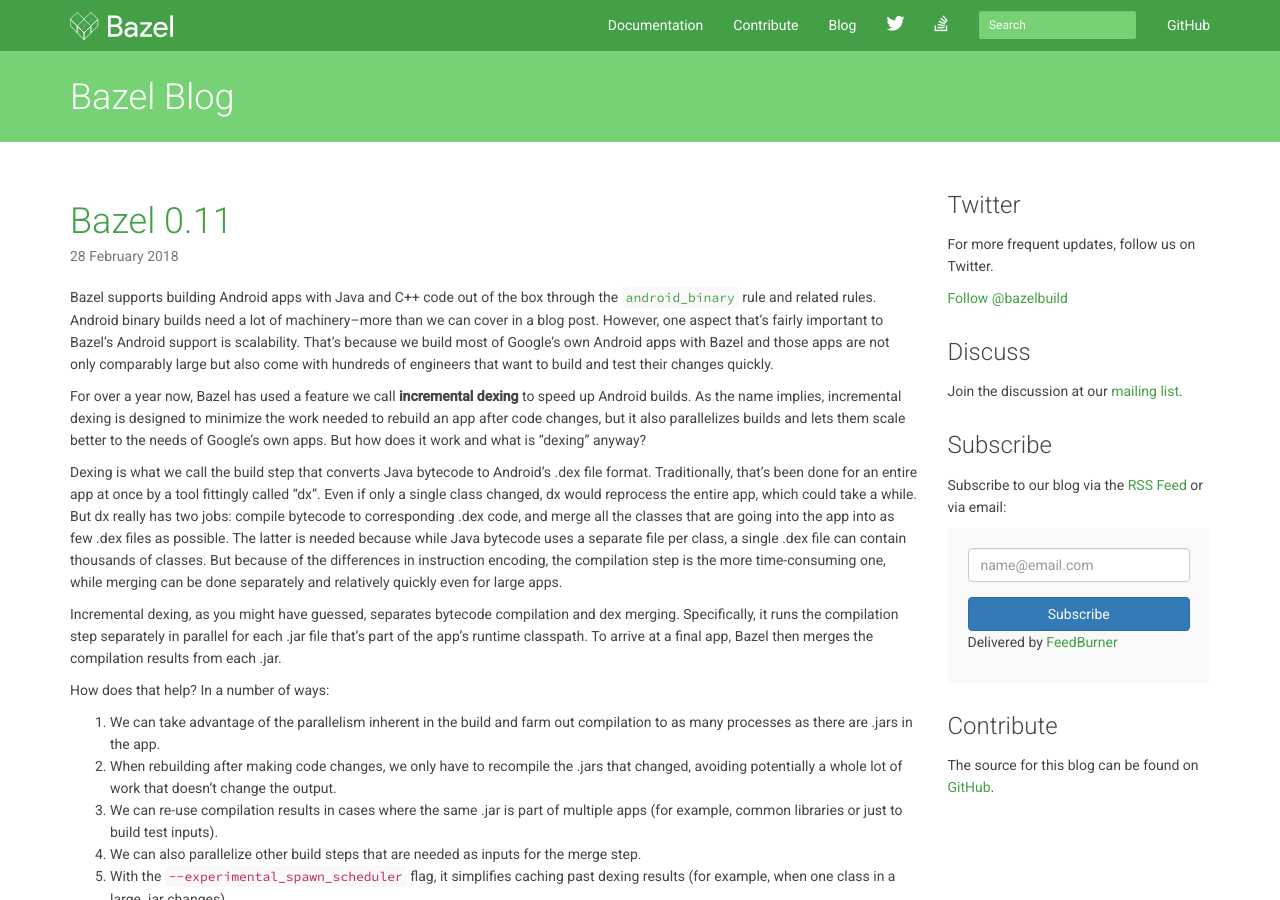
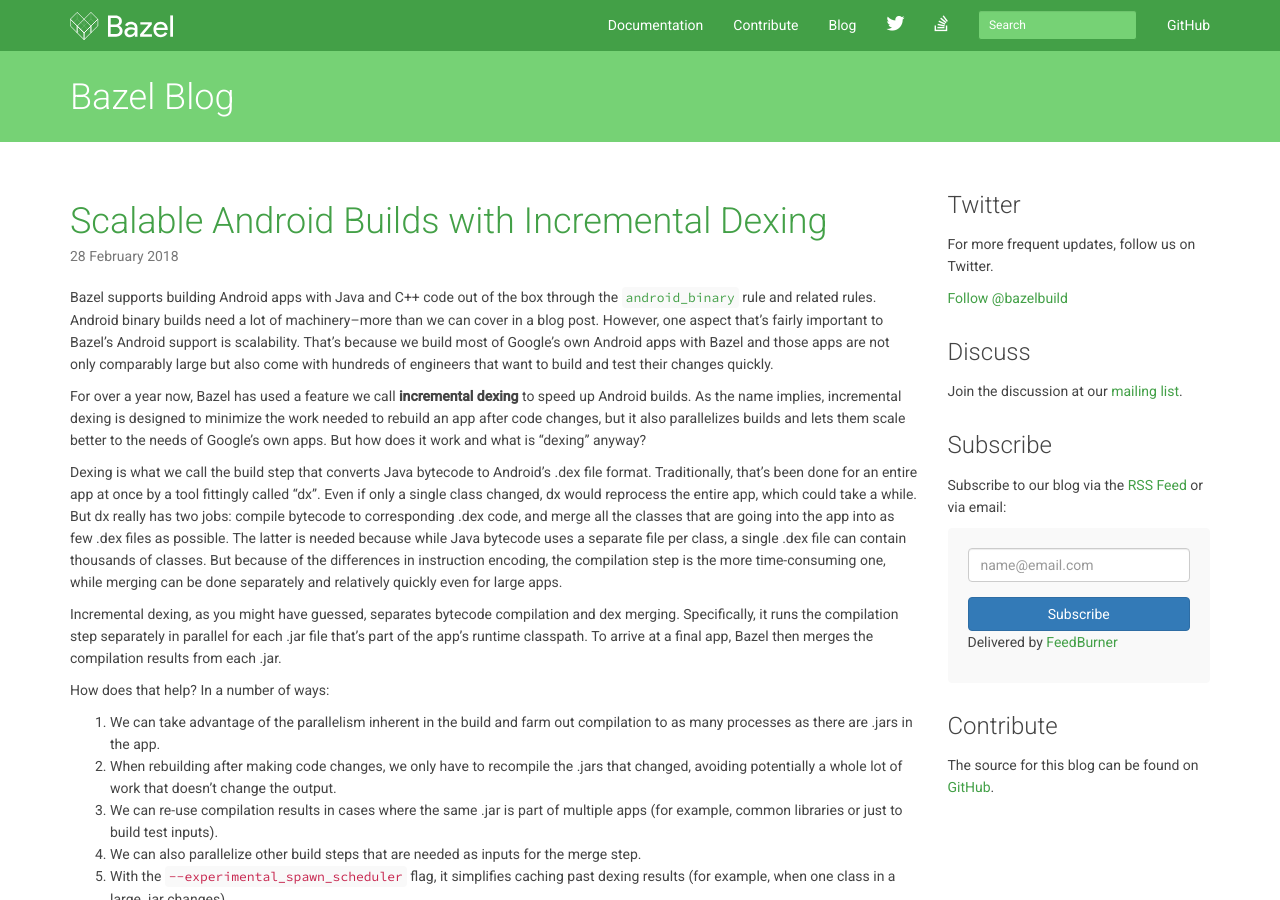
Before and after one commit to bazelbuild/bazel-blog, a Jekyll site: the page built from index.html, in a window 1280 px wide and 900 px high. Built offline with Jekyll 4.4.1, drawn with Linux system fonts in a browser that asks for light colours; nearby versions of some CDN libraries; library files that are not in the unit come from our copies; Markdown is read by kramdown in place of the engine named in the settings; the list of posts is cut into pages by our own code.

Commit message:
fix title

```diff
--- a/_posts/2018-02-28-incremental-dexing.md
+++ b/_posts/2018-02-28-incremental-dexing.md
@@ -1,6 +1,6 @@
 ---
 layout: posts
-title: "Bazel 0.11"
+title: "Scalable Android Builds with Incremental Dexing"
 ---
 
 Bazel supports building Android apps with Java and C++ code out of the box through the
```
